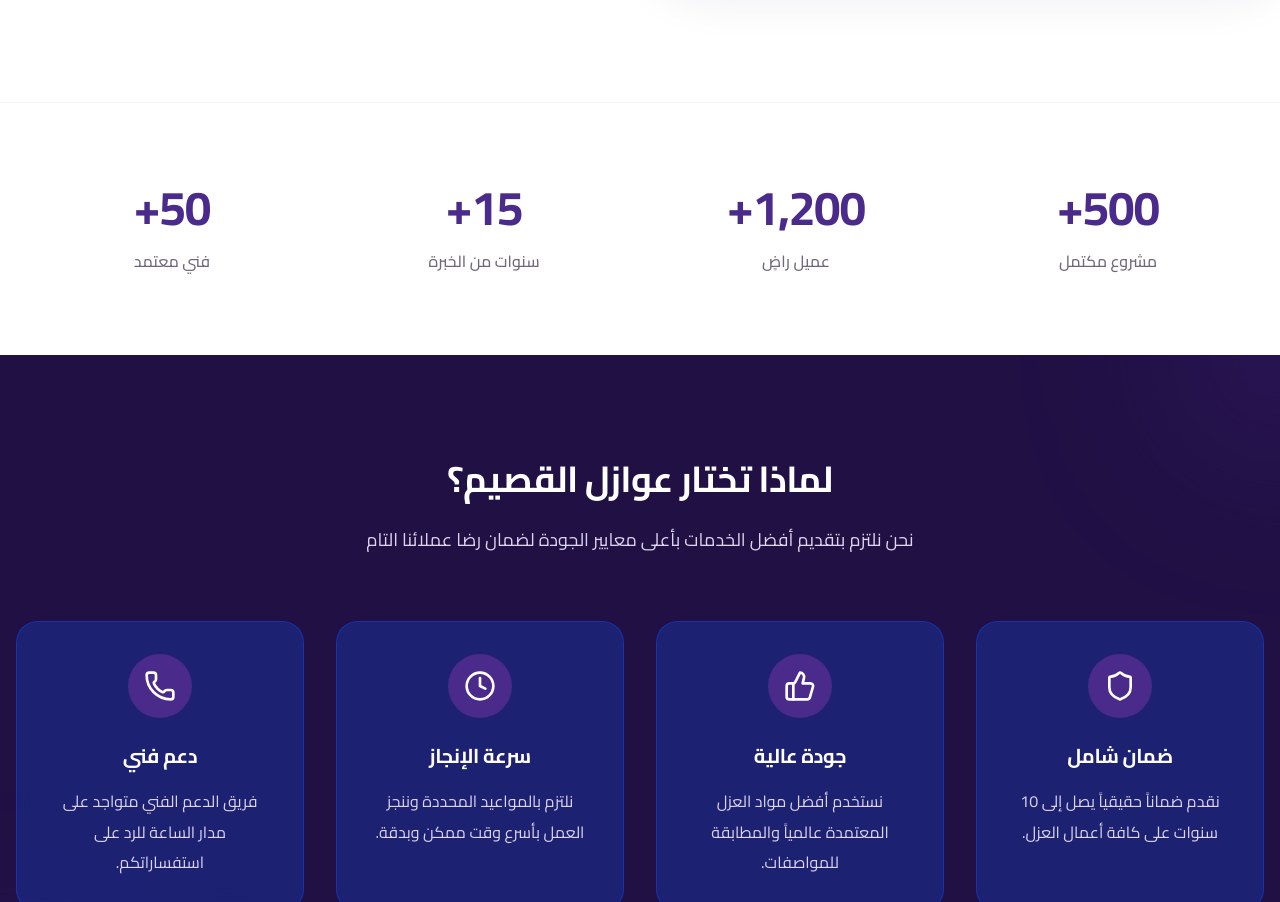
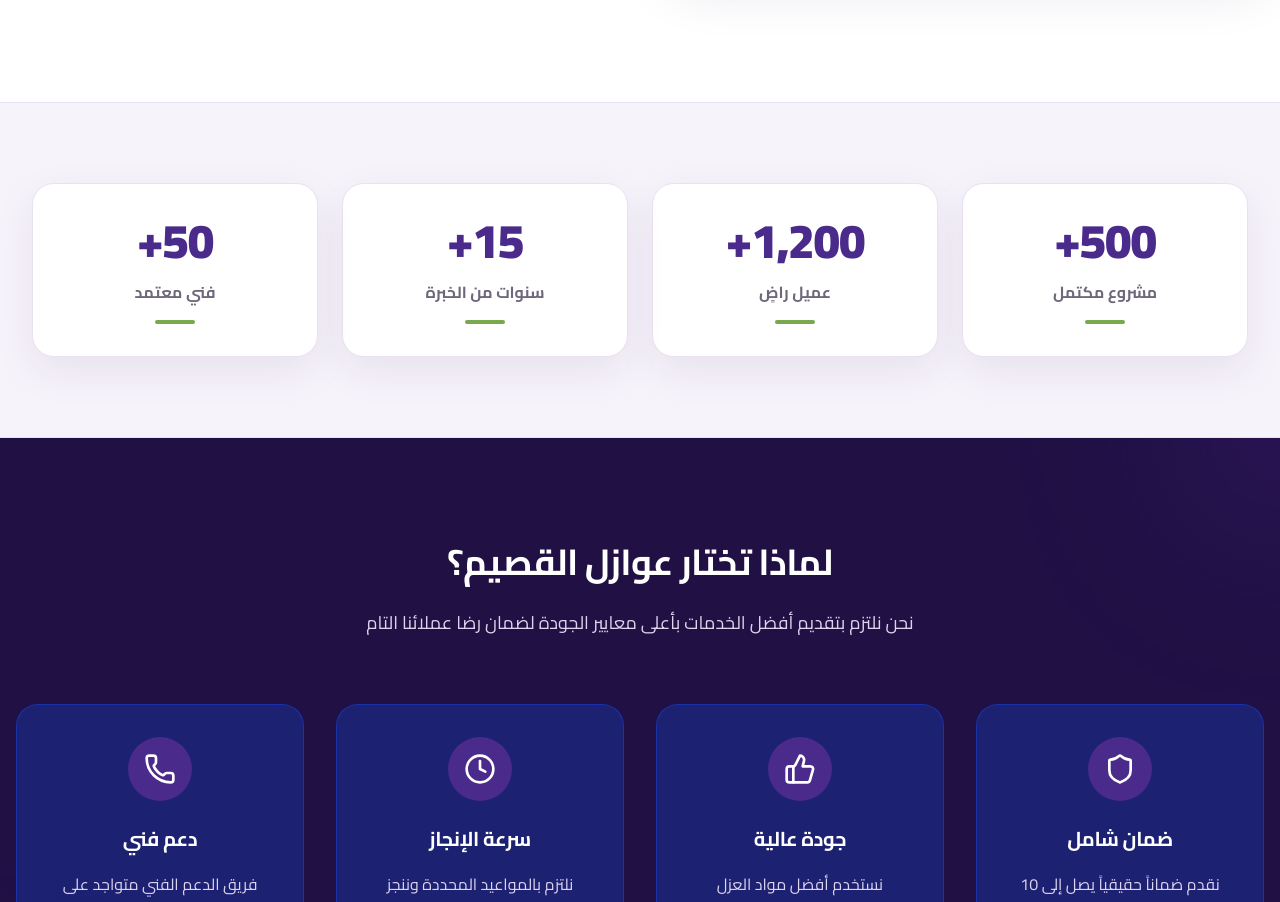
Before and after one commit to AhmedZakaria14/QasimAzl, a Next.js app: page / in a window 1280 px wide. Shown: the part 2653-3555 px from the top of the page. Built offline with nearby package versions, Linux system fonts and the light colour scheme.

Commit message:
Polish statistics section presentation

```diff
--- a/components/StatsCounter.tsx
+++ b/components/StatsCounter.tsx
@@ -11,25 +11,20 @@ const stats = [
 
 export default function StatsCounter() {
   return (
-    <div className="bg-white py-16 sm:py-20 border-t border-slate-100">
+    <section className="bg-[#f7f3fb] py-16 sm:py-20 border-y border-[#e9e2f0]">
       <div className="mx-auto max-w-7xl px-6 lg:px-8">
-        <dl className="grid grid-cols-1 gap-x-8 gap-y-16 text-center lg:grid-cols-4 sm:grid-cols-2">
+        <dl className="grid grid-cols-2 gap-4 md:gap-6 lg:grid-cols-4">
           {stats.map((stat) => (
-            <div key={stat.id} className="mx-auto flex max-w-xs flex-col gap-y-4">
-              <dt className="text-base/7 text-slate-600 font-medium">{stat.name}</dt>
-              <dd className="order-first text-5xl font-bold tracking-tight text-blue-600">
-                <CountUp
-                  end={stat.value}
-                  suffix={stat.suffix}
-                  enableScrollSpy={true}
-                  scrollSpyOnce={true}
-                  duration={2.5}
-                />
+            <div key={stat.id} className="flex flex-col items-center justify-center text-center bg-white rounded-2xl border border-[#e9e2f0] px-4 py-8 shadow-[0_12px_35px_rgba(44,27,74,.06)]">
+              <dd className="text-4xl md:text-5xl font-black tracking-tight text-[#4a2a8a] leading-none">
+                <CountUp end={stat.value} suffix={stat.suffix} enableScrollSpy scrollSpyOnce duration={2.5} />
               </dd>
+              <dt className="mt-4 text-sm md:text-base text-[#6f687b] font-bold">{stat.name}</dt>
+              <span className="mt-4 h-1 w-10 rounded-full bg-[#7aa84f]" />
             </div>
           ))}
         </dl>
       </div>
-    </div>
+    </section>
   );
 }
```
